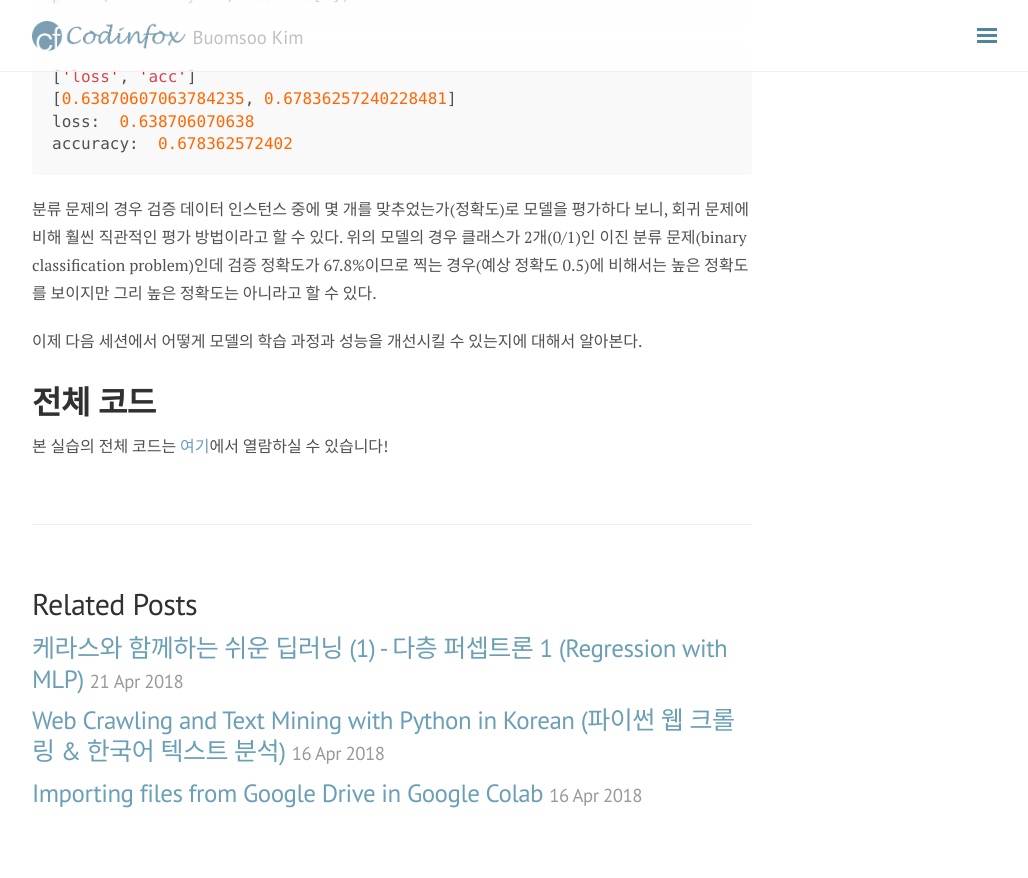
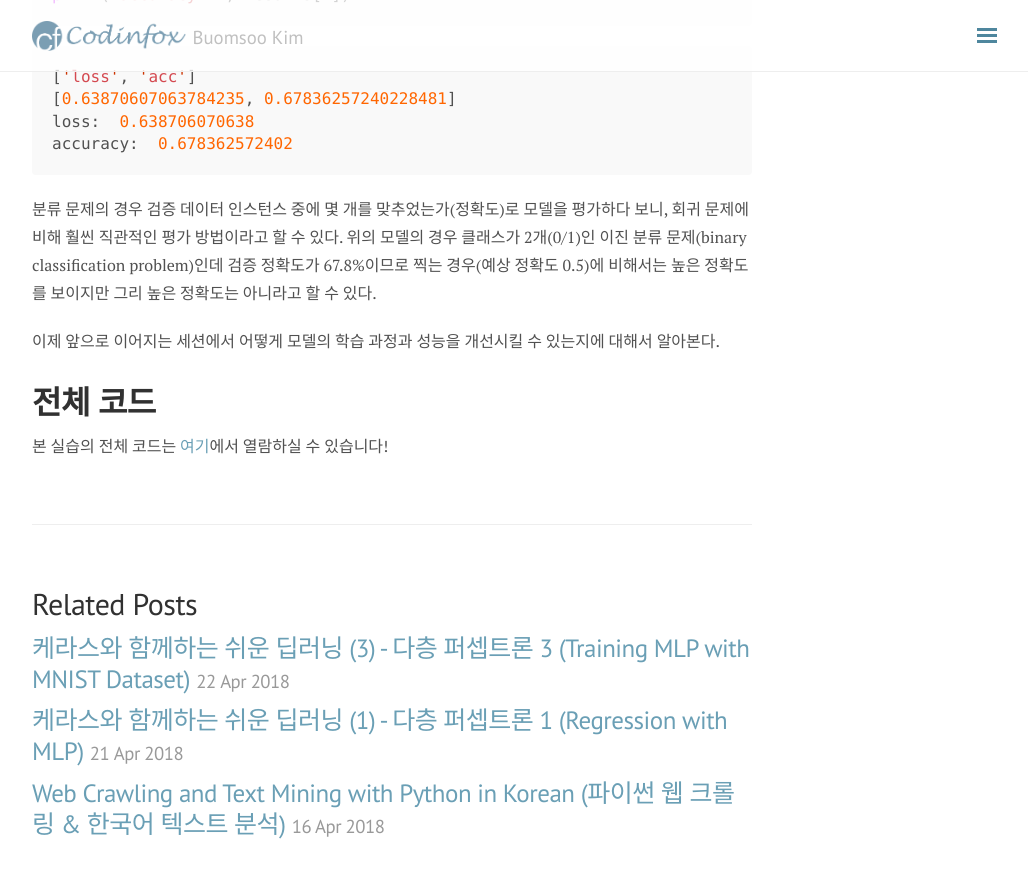
Before and after one commit to buomsoo-kim/buomsoo-kim.github.io, a Jekyll site: the page built from _posts/2018-04-21-Easy-deep-learning-with-Keras-10.md.md, in a window 1280 px wide and 900 px high, scrolled down 5556 px. Shown: the top 878 px of the window, without its empty margins (248-1276 px from the left). Built offline with Jekyll 4.4.1, drawn with Linux system fonts in a browser that asks for light colours; nearby versions of some CDN libraries; some of the changed lines change nothing that is shown.

Commit message:
add files

````diff
--- a/_posts/2018-04-21-Easy-deep-learning-with-Keras-10.md.md
+++ b/_posts/2018-04-21-Easy-deep-learning-with-Keras-10.md.md
@@ -179,7 +179,7 @@ accuracy:  0.678362572402
 
 분류 문제의 경우 검증 데이터 인스턴스 중에 몇 개를 맞추었는가(정확도)로 모델을 평가하다 보니, 회귀 문제에 비해 훨씬 직관적인 평가 방법이라고 할 수 있다. 위의 모델의 경우 클래스가 2개(0/1)인 이진 분류 문제(binary classification problem)인데 검증 정확도가 67.8%이므로 찍는 경우(예상 정확도 0.5)에 비해서는 높은 정확도를 보이지만 그리 높은 정확도는 아니라고 할 수 있다.
 
-이제 다음 세션에서 어떻게 모델의 학습 과정과 성능을 개선시킬 수 있는지에 대해서 알아본다.
+이제 앞으로 이어지는 세션에서 어떻게 모델의 학습 과정과 성능을 개선시킬 수 있는지에 대해서 알아본다.
 
 # 전체 코드
 
--- /dev/null
+++ b/_posts/2018-04-22-Easy-deep-learning-with-Keras-3.md.md
@@ -0,0 +1,147 @@
+---
+layout: post
+title: 케라스와 함께하는 쉬운 딥러닝 (3) - 다층 퍼셉트론 3 (Training MLP with MNIST Dataset)
+category: Keras
+tags: [Python, Keras, Deep Learning, 케라스]
+---
+
+# 다층 퍼셉트론 3 (Training MLP with MNIST Dataset)
+
+Objective: MNIST 데이터 셋을 불러와 이를 다층 퍼셉트론 모델에 적합한 형태로 변형하여 학습시킨다.
+
+## MNIST 데이터 셋
+
+인공신경망에 대해 배울 때 흔히 사용되는 토이 데이터 셋(toy dataset) 중 하나며, 사람들이 직접 손으로 쓴 0부터 9까지의 숫자를 이미지화한 데이터이다. 6만 개의 학습 데이터와 1만 개의 검증 데이터로 구축되어 있다.
+
+- source: [THE MNIST DATABASE](http://yann.lecun.com/exdb/mnist/)
+
+<p align = "center"><br>
+<img src ="https://upload.wikimedia.org/wikipedia/commons/2/27/MnistExamples.png" width = "800px"/>
+</p>
+
+### MNIST 데이터 셋 불러오기
+
+```python
+# 케라스에 내장된 mnist 데이터 셋을 함수로 불러와 바로 활용 가능하다
+from keras.datasets import mnist
+import matplotlib.pyplot as plt
+
+(X_train, y_train), (X_test, y_test) = mnist.load_data()
+```
+
+```python
+plt.imshow(X_train[0])    # show first number in the dataset
+plt.show()
+print('Label: ', y_train[0])
+```
+<p align = "center"><br>
+<img src ="/data/images/2018-04-22/2.png" width = "400px"/>
+</p>
+
+```python
+plt.imshow(X_test[0])    # show first number in the dataset
+plt.show()
+print('Label: ', y_test[0])
+```
+
+<p align = "center"><br>
+<img src ="/data/images/2018-04-22/3.png" width = "400px"/>
+</p>
+
+### 데이터 셋 전처리
+
+앞서 언급했다시피, MNIST 데이터는 흑백 이미지 형태로, 2차원 행렬(28 X 28)과 같은 형태라고 할 수 있다.
+
+<p align = "center"><br>
+<img src ="https://www.tensorflow.org/versions/r1.1/images/MNIST-Matrix.png" width = "600px"/>
+</p>
+
+하지만 이와 같은 이미지 형태는 우리가 지금 활용하고자 하는 다층 퍼셉트론 모델에는 적합하지 않다. 다층 퍼셉트론은 죽 늘어놓은 1차원 벡터와 같은 형태의 데이터만 받아들일 수 있기 때문이다. 그러므로 우리는 28 X 28의 행렬 형태의 데이터를 재배열(reshape)해 784 차원의 벡터로 바꾼다.
+
+```python
+from keras.utils.np_utils import to_categorical
+from sklearn.model_selection import train_test_split
+
+# reshaping X data: (n, 28, 28) => (n, 784)
+X_train = X_train.reshape((X_train.shape[0], -1))
+X_test = X_test.reshape((X_test.shape[0], -1))
+
+# 학습 과정을 단축시키기 위해 학습 데이터의 1/3만 활용한다
+X_train, _ , y_train, _ = train_test_split(X_train, y_train, test_size = 0.67, random_state = 7)
+
+# 타겟 변수를 one-hot encoding 한다
+y_train = to_categorical(y_train)
+y_test = to_categorical(y_test)
+
+print(X_train.shape, X_test.shape, y_train.shape, y_test.shape)
+```
+
+```python
+(19800, 784) (10000, 784) (19800, 10) (10000, 10)
+```
+
+## 기본 MLP 모델 학습 및 평가
+
+아무런 개선을 하지 않은 기본 MLP 모델(vanilla MLP)을 생성하여 학습해 본다.
+
+### 모델 생성 및 학습
+
+각 층의 뉴런의 개수는 50개인 은닉층(hidden layer) 4개를 가지고 있는 다층 퍼셉트론 구조를 생성한다.
+
+```python
+from keras.models import Sequential
+from keras.layers import Activation, Dense
+from keras import optimizers
+
+model = Sequential()
+model.add(Dense(50, input_shape = (784, )))
+model.add(Activation('sigmoid'))
+model.add(Dense(50))
+model.add(Activation('sigmoid'))
+model.add(Dense(50))
+model.add(Activation('sigmoid'))
+model.add(Dense(50))
+model.add(Activation('sigmoid'))
+model.add(Dense(10))
+model.add(Activation('softmax'))
+
+sgd = optimizers.SGD(lr = 0.001)
+model.compile(optimizer = sgd, loss = 'categorical_crossentropy', metrics = ['accuracy'])
+history = model.fit(X_train, y_train, batch_size = 256, validation_split = 0.3, epochs = 100, verbose = 0)
+```
+
+### 모델 학습 결과 시각화
+
+학습이 진행됨에 따라 달라지는 학습 정확도와 검증 정확도의 추이를 시각화해 본다. 60 에포크가 지난 후에 정확도가 올라가기 시작한다.
+
+```python
+plt.plot(history.history['acc'])
+plt.plot(history.history['val_acc'])
+plt.legend(['training', 'validation'], loc = 'upper left')
+plt.show()
+```
+
+<p align = "center"><br>
+<img src ="/data/images/2018-04-22/4.png" width = "600px"/>
+</p>
+
+### 모델 평가
+
+```python
+results = model.evaluate(X_test, y_test)
+print('Test accuracy: ', results[1])
+```
+
+학습 정확도 21.44%로 랜덤하게 찍는 경우의 예상 정확도(10%)보다는 높게 나왔지만, 그리 만족스러운 수치는 아니다.
+
+```python
+Test accuracy:  0.2144
+```
+
+이미지 인식에 널리 활용되는 CNN (Convolutional Neural Networks) 구조를 활용한 현대 인공 신경망 모델은 MNIST 데이터 셋에서 정확도 99%가 넘는 완벽에 가까운 성능을 보여주고 있다. 그렇지만 아직 우리가 구현한 모델이 보이는 성능은 20%를 간신히 넘기는 수준이다.
+
+이제 다음 포스팅에서 어떻게 우리의 인공 신경망 모델의 MNIST 데이터에 대한 학습을 개선시킬 수 있는지 알아보자.
+
+# 전체 코드
+
+본 실습의 전체 코드는 [여기](https://github.com/buomsoo-kim/Easy-deep-learning-with-Keras/blob/master/1.%20MLP/2-Advanced-MLP/2-Advanced-MLP.ipynb)에서 열람하실 수 있습니다!
````
Also changed, not shown: data/images/2018-04-22/2.png (added), data/images/2018-04-22/3.png (added), data/images/2018-04-22/4.png (added).
